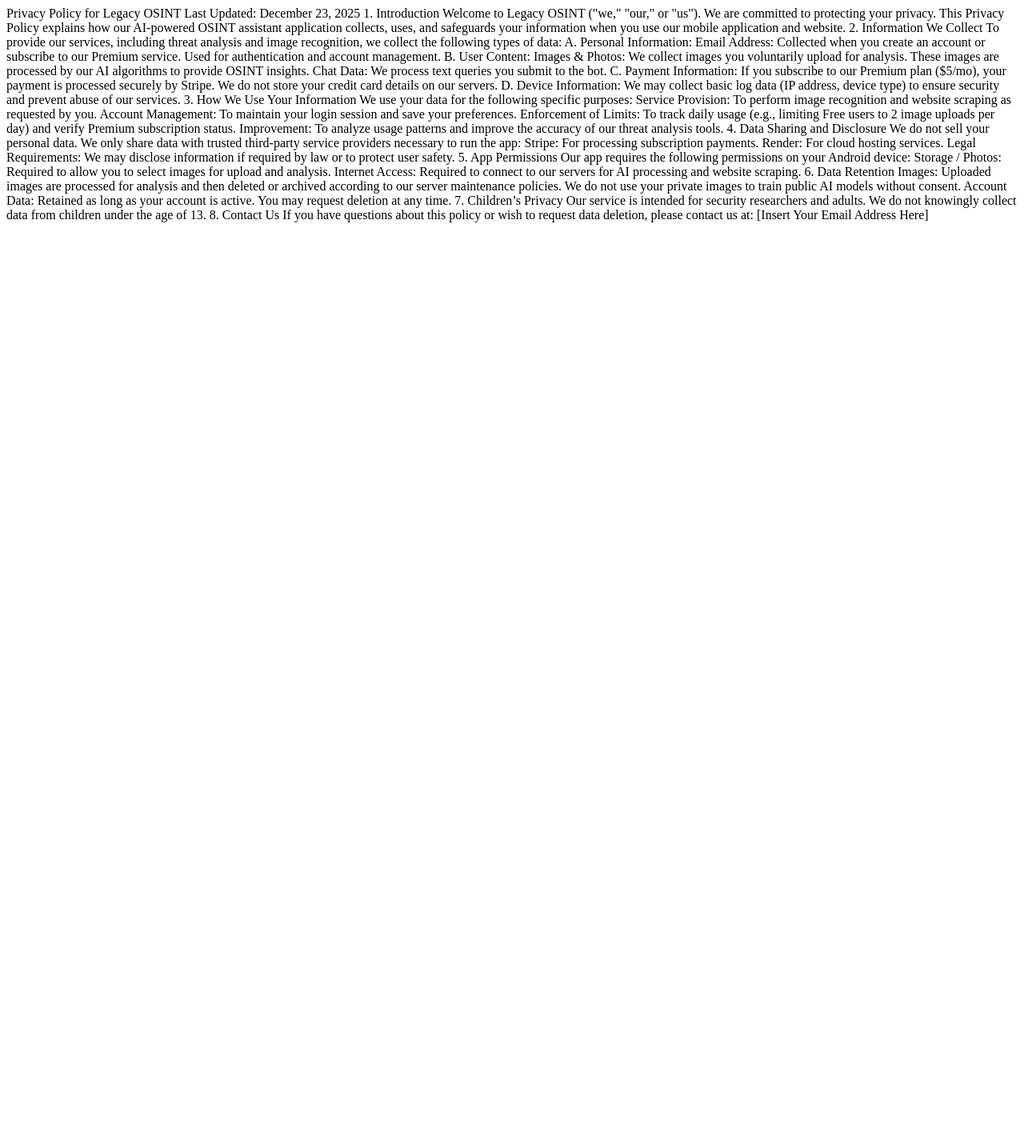
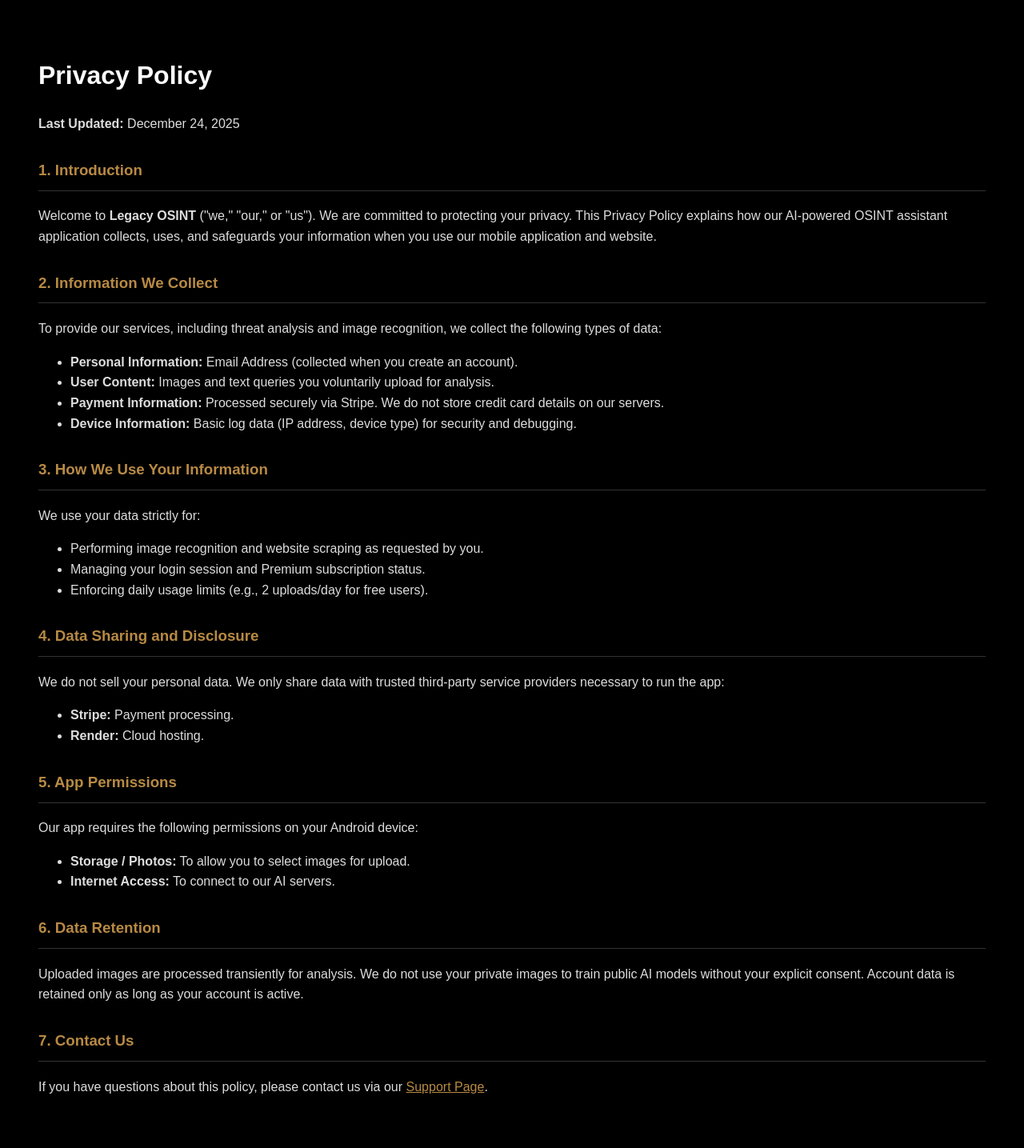
Before and after one commit to legacyosint/osint-chatbot, a Flask app: page /privacy in a window 1280 px wide. Shown: the whole page at 80% size. Before the commit the page ends 278 px from the top, so only its background shows below. Run offline with Flask 3, Linux system fonts and the light colour scheme; some libraries are stand-ins or nearby versions.

Commit message:
Update privacy.html

```diff
--- a/templates/privacy.html
+++ b/templates/privacy.html
@@ -1,58 +1,51 @@
-Privacy Policy for Legacy OSINT
-Last Updated: December 23, 2025
+<!DOCTYPE html>
+<html>
+<head>
+    <title>Privacy Policy - Legacy OSINT</title>
+    <style>body { font-family: sans-serif; padding: 40px; line-height: 1.6; background: #000; color: #ddd; } h1 { color: #fff; } h3 { color: #b88a44; border-bottom: 1px solid #333; padding-bottom: 10px; margin-top: 30px; }</style>
+</head>
+<body>
+    <h1>Privacy Policy</h1>
+    <p><strong>Last Updated:</strong> December 24, 2025</p>
 
-1. Introduction Welcome to Legacy OSINT ("we," "our," or "us"). We are committed to protecting your privacy. This Privacy Policy explains how our AI-powered OSINT assistant application collects, uses, and safeguards your information when you use our mobile application and website.
+    <h3>1. Introduction</h3>
+    <p>Welcome to <strong>Legacy OSINT</strong> ("we," "our," or "us"). We are committed to protecting your privacy. This Privacy Policy explains how our AI-powered OSINT assistant application collects, uses, and safeguards your information when you use our mobile application and website.</p>
 
-2. Information We Collect To provide our services, including threat analysis and image recognition, we collect the following types of data:
+    <h3>2. Information We Collect</h3>
+    <p>To provide our services, including threat analysis and image recognition, we collect the following types of data:</p>
+    <ul>
+        <li><strong>Personal Information:</strong> Email Address (collected when you create an account).</li>
+        <li><strong>User Content:</strong> Images and text queries you voluntarily upload for analysis.</li>
+        <li><strong>Payment Information:</strong> Processed securely via Stripe. We do not store credit card details on our servers.</li>
+        <li><strong>Device Information:</strong> Basic log data (IP address, device type) for security and debugging.</li>
+    </ul>
 
-A. Personal Information:
+    <h3>3. How We Use Your Information</h3>
+    <p>We use your data strictly for:</p>
+    <ul>
+        <li>Performing image recognition and website scraping as requested by you.</li>
+        <li>Managing your login session and Premium subscription status.</li>
+        <li>Enforcing daily usage limits (e.g., 2 uploads/day for free users).</li>
+    </ul>
 
-Email Address: Collected when you create an account or subscribe to our Premium service. Used for authentication and account management.
+    <h3>4. Data Sharing and Disclosure</h3>
+    <p>We do not sell your personal data. We only share data with trusted third-party service providers necessary to run the app:</p>
+    <ul>
+        <li><strong>Stripe:</strong> Payment processing.</li>
+        <li><strong>Render:</strong> Cloud hosting.</li>
+    </ul>
 
-B. User Content:
+    <h3>5. App Permissions</h3>
+    <p>Our app requires the following permissions on your Android device:</p>
+    <ul>
+        <li><strong>Storage / Photos:</strong> To allow you to select images for upload.</li>
+        <li><strong>Internet Access:</strong> To connect to our AI servers.</li>
+    </ul>
 
-Images & Photos: We collect images you voluntarily upload for analysis. These images are processed by our AI algorithms to provide OSINT insights.
+    <h3>6. Data Retention</h3>
+    <p>Uploaded images are processed transiently for analysis. We do not use your private images to train public AI models without your explicit consent. Account data is retained only as long as your account is active.</p>
 
-Chat Data: We process text queries you submit to the bot.
-
-C. Payment Information:
-
-If you subscribe to our Premium plan ($5/mo), your payment is processed securely by Stripe. We do not store your credit card details on our servers.
-
-D. Device Information:
-
-We may collect basic log data (IP address, device type) to ensure security and prevent abuse of our services.
-
-3. How We Use Your Information We use your data for the following specific purposes:
-
-Service Provision: To perform image recognition and website scraping as requested by you.
-
-Account Management: To maintain your login session and save your preferences.
-
-Enforcement of Limits: To track daily usage (e.g., limiting Free users to 2 image uploads per day) and verify Premium subscription status.
-
-Improvement: To analyze usage patterns and improve the accuracy of our threat analysis tools.
-
-4. Data Sharing and Disclosure We do not sell your personal data. We only share data with trusted third-party service providers necessary to run the app:
-
-Stripe: For processing subscription payments.
-
-Render: For cloud hosting services.
-
-Legal Requirements: We may disclose information if required by law or to protect user safety.
-
-5. App Permissions Our app requires the following permissions on your Android device:
-
-Storage / Photos: Required to allow you to select images for upload and analysis.
-
-Internet Access: Required to connect to our servers for AI processing and website scraping.
-
-6. Data Retention
-
-Images: Uploaded images are processed for analysis and then deleted or archived according to our server maintenance policies. We do not use your private images to train public AI models without consent.
-
-Account Data: Retained as long as your account is active. You may request deletion at any time.
-
-7. Children’s Privacy Our service is intended for security researchers and adults. We do not knowingly collect data from children under the age of 13.
-
-8. Contact Us If you have questions about this policy or wish to request data deletion, please contact us at: [Insert Your Email Address Here]
+    <h3>7. Contact Us</h3>
+    <p>If you have questions about this policy, please contact us via our <a href="/support" style="color: #b88a44;">Support Page</a>.</p>
+</body>
+</html>
```
